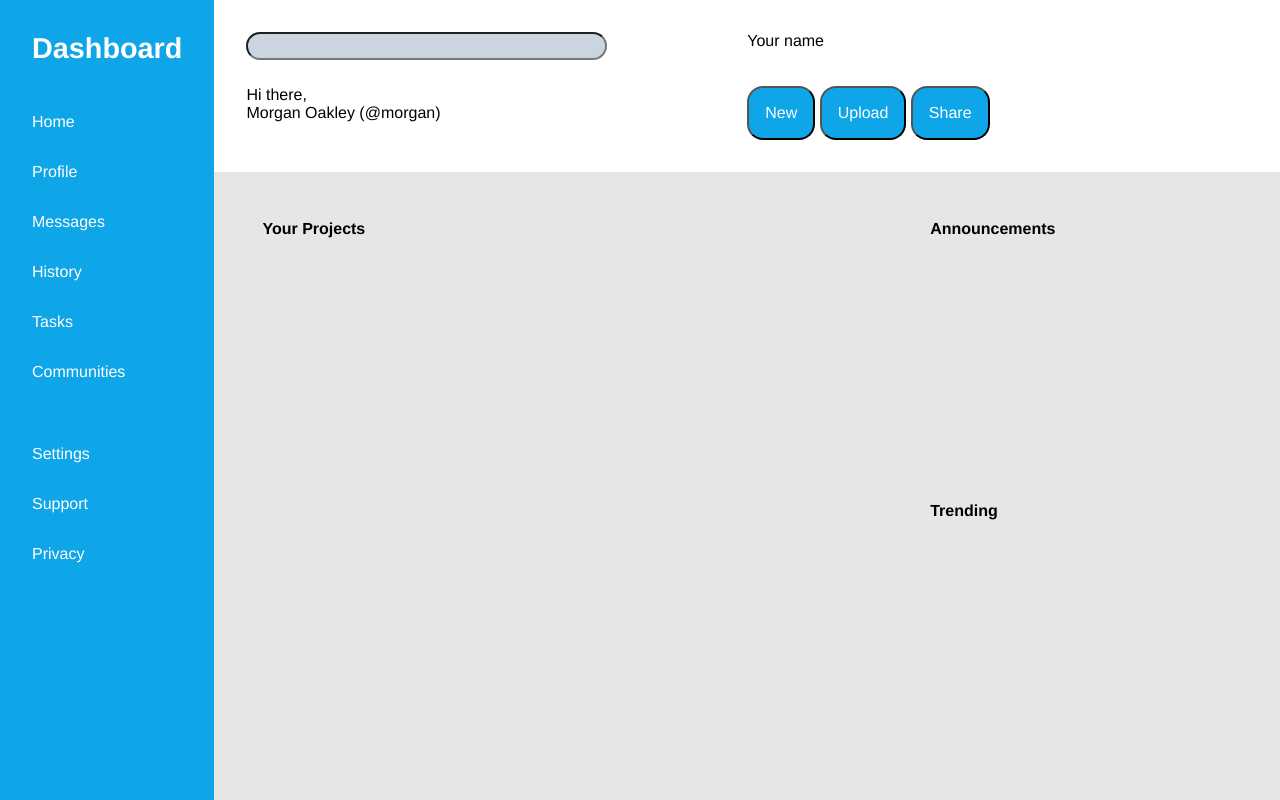
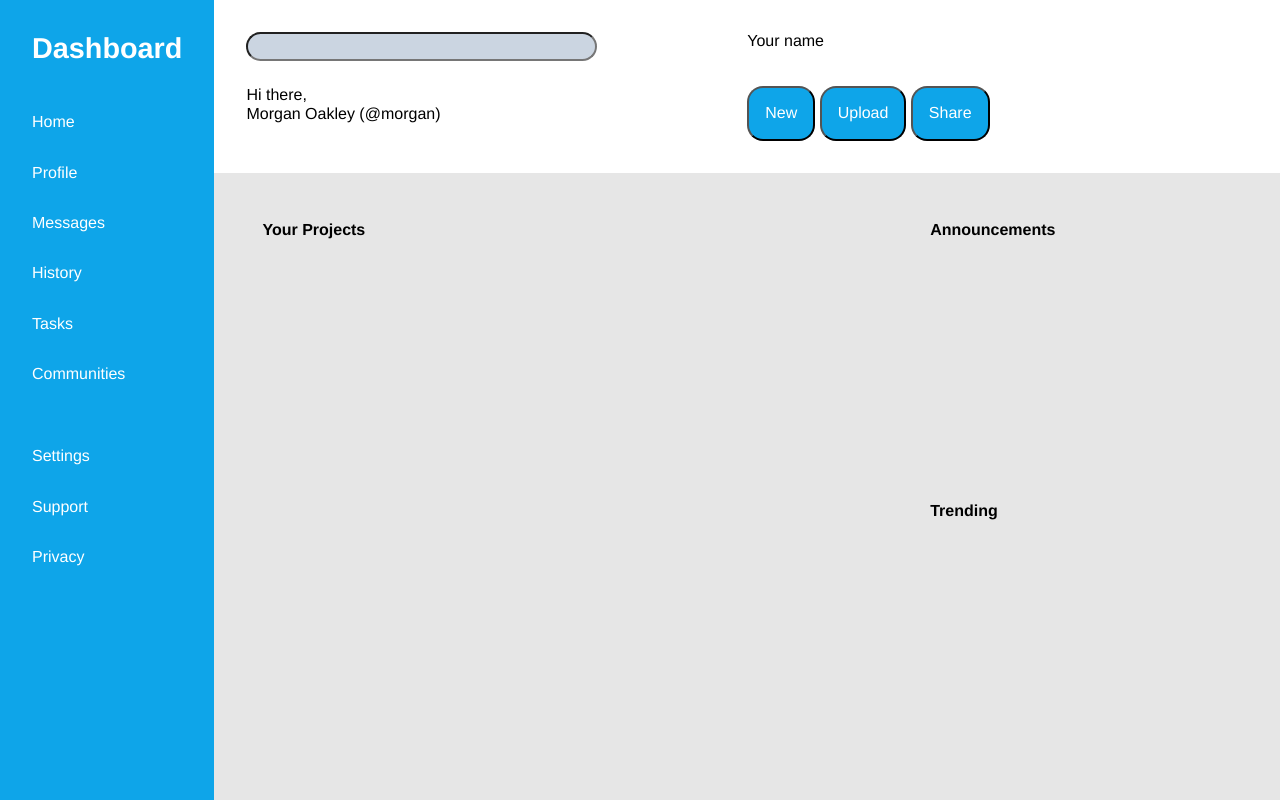
Before and after one commit to enoch-xxiv/odin-dashboard, a website: page index.html in a window 1280 px wide. Drawn offline with nearby package versions, Linux system fonts and the light colour scheme.

Commit message:
add modern-normalize.css

```diff
--- /dev/null
+++ b/package.json
@@ -0,0 +1,5 @@
+{
+  "dependencies": {
+    "modern-normalize": "^2.0.0"
+  }
+}
--- a/style.css
+++ b/style.css
@@ -1,3 +1,5 @@
+@import 'node_modules/modern-normalize/modern-normalize.css';
+
 * {
     margin: 0;
     padding: 0;
```
Also changed, not shown: 1 other file.
